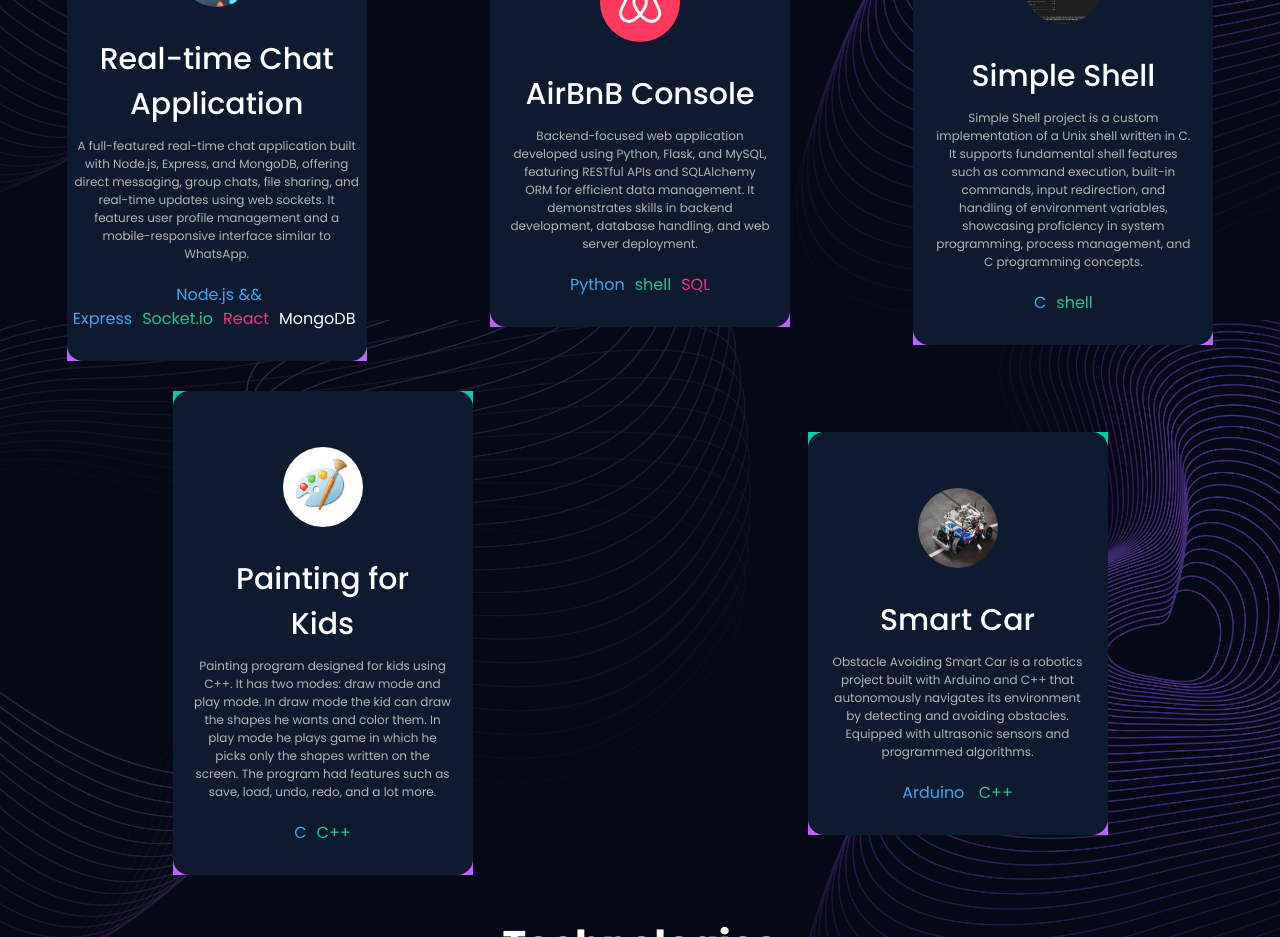
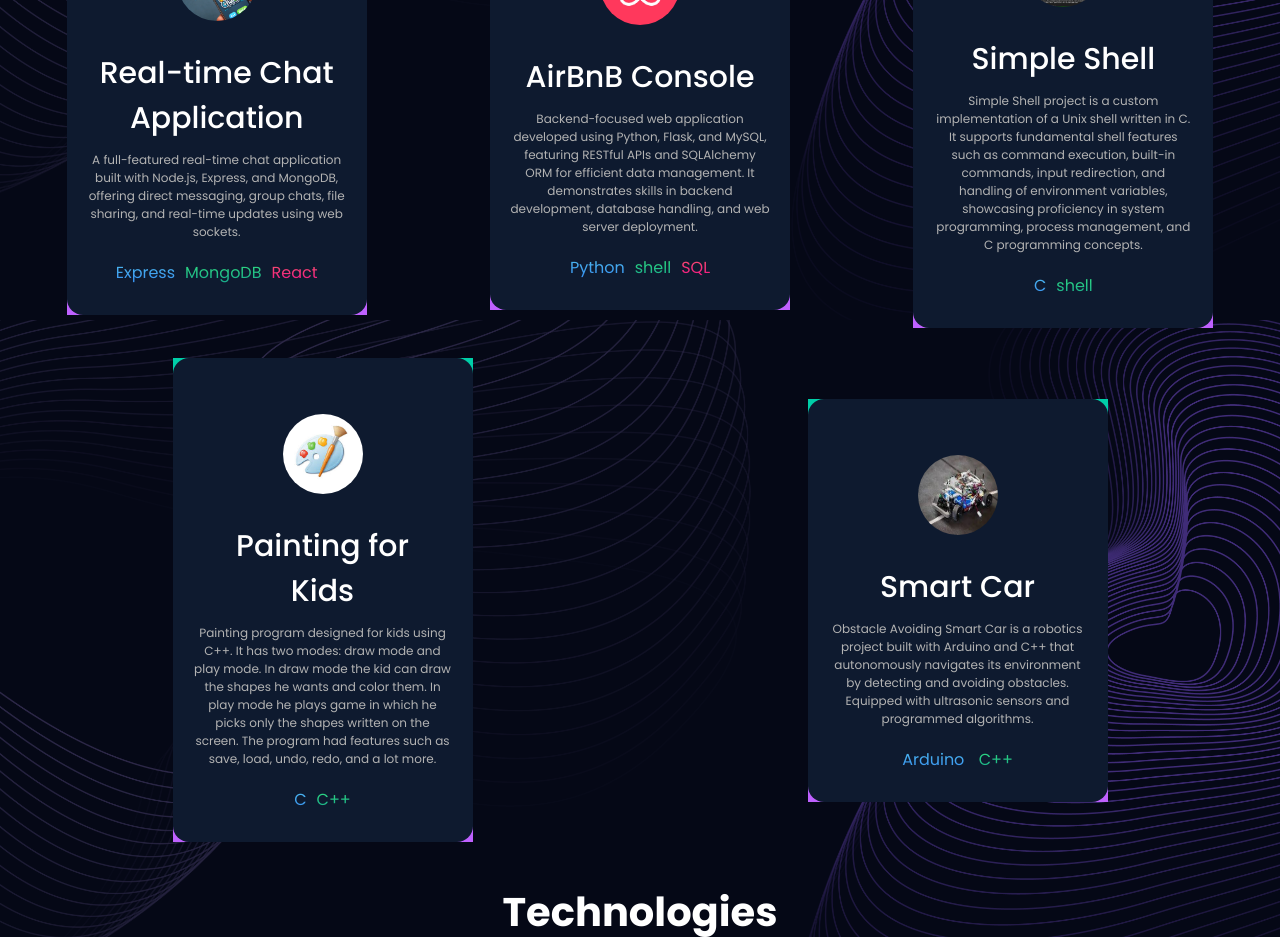
Before and after one commit to MarioRaafat/3d_portfolio, a React (Vite) app: page / in a window 1280 px wide. Shown: the part 2880-3817 px from the top of the page. Built offline with nearby package versions, Linux system fonts and the light colour scheme.

Commit message:
Update constants.js

```diff
--- a/src/constants/constants.js
+++ b/src/constants/constants.js
@@ -169,23 +169,19 @@ const projects = [
     {
         name: "Real-time Chat Application",
         description:
-            "A full-featured real-time chat application built with Node.js, Express, and MongoDB, offering direct messaging, group chats, file sharing, and real-time updates using web sockets. It features user profile management and a mobile-responsive interface similar to WhatsApp.",
+            "A full-featured real-time chat application built with Node.js, Express, and MongoDB, offering direct messaging, group chats, file sharing, and real-time updates using web sockets.",
         tags: [
             {
-                name: "Node.js && Express",
+                name: "Express",
                 color: "blue-text-gradient",
             },
             {
-                name: "Socket.io",
+                name: "MongoDB",
                 color: "green-text-gradient",
             },
             {
                 name: "React",
                 color: "pink-text-gradient",
-            },
-            {
-                name: "MongoDB",
-                color: "yellow-text-gradient",
             },
         ],
         icon: ChatAppIcon,
```
